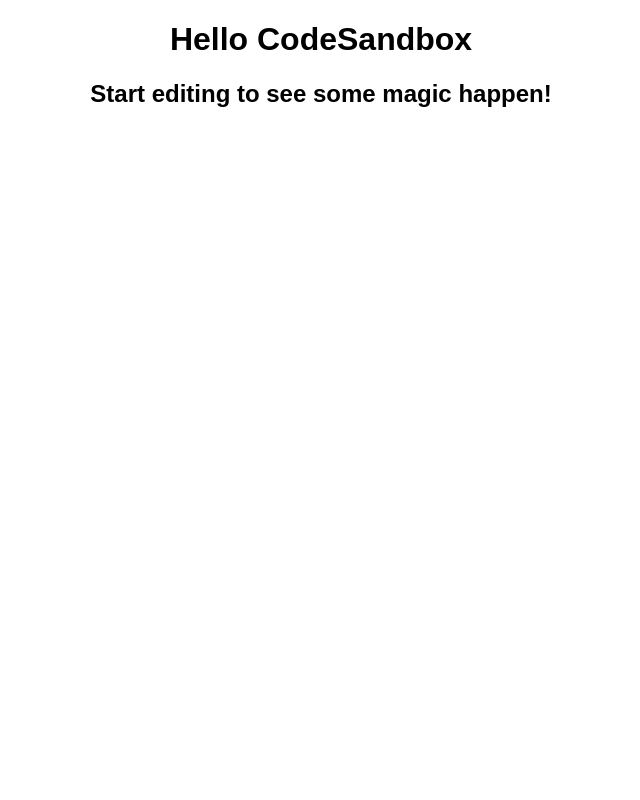
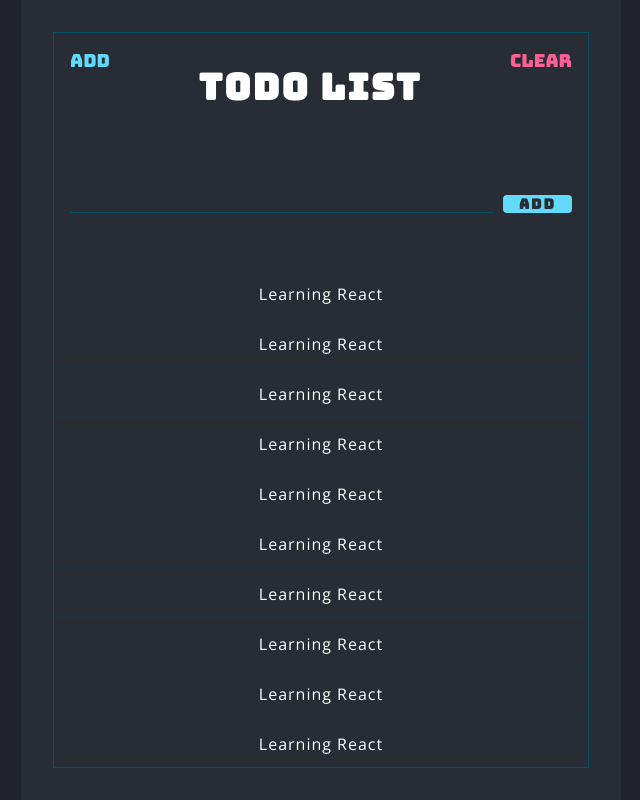
Before and after one commit to devcopas/react-todolist, a React (Create React App) app: page / in a window 1280 px wide. Shown: the whole page, without its empty margins (319-959 px from the left). Built offline with nearby package versions, Linux system fonts and the light colour scheme.

Commit message:
migrasi html css ke react

```diff
--- a/src/App.js
+++ b/src/App.js
@@ -2,9 +2,52 @@
 
 export default function App() {
   return (
-    <div className="App">
-      <h1>Hello CodeSandbox</h1>
-      <h2>Start editing to see some magic happen!</h2>
+    <div className="container">
+      <div className="frame">
+        <section className="header">
+          <button className="header-btn main-blue-color">Add</button>
+          <h1 className="header-title">Todo List</h1>
+          <button className="header-btn clear">Clear</button>
+        </section>
+        <section className="add">
+          <form className="add-form">
+            <input type="text" className="add-input" />
+            <button className="add-btn">Add</button>
+          </form>
+        </section>
+        <section className="todos">
+          <div className="todo">
+            <span className="todo-text">Learning React</span>
+          </div>
+          <div className="todo">
+            <span className="todo-text">Learning React</span>
+          </div>
+          <div className="todo">
+            <span className="todo-text">Learning React</span>
+          </div>
+          <div className="todo">
+            <span className="todo-text">Learning React</span>
+          </div>
+          <div className="todo">
+            <span className="todo-text">Learning React</span>
+          </div>
+          <div className="todo">
+            <span className="todo-text">Learning React</span>
+          </div>
+          <div className="todo">
+            <span className="todo-text">Learning React</span>
+          </div>
+          <div className="todo">
+            <span className="todo-text">Learning React</span>
+          </div>
+          <div className="todo">
+            <span className="todo-text">Learning React</span>
+          </div>
+          <div className="todo">
+            <span className="todo-text">Learning React</span>
+          </div>
+        </section>
+      </div>
     </div>
   );
 }
--- a/src/styles.css
+++ b/src/styles.css
@@ -1,4 +1,157 @@
-.App {
-  font-family: sans-serif;
+@import url("https://fonts.googleapis.com/css2?family=Bungee&family=Open+Sans:wght@300;400;600;700&display=swap");
+
+* {
+  box-sizing: border-box;
+}
+
+:root {
+  --main-blue-color: #61dafb;
+}
+
+.main-blue-color {
+  color: var(--main-blue-color);
+}
+
+html {
+  font-size: 10px;
+}
+
+body {
+  display: flex;
+  justify-content: center;
+  align-content: center;
+  align-items: center;
+  background: #20232a;
+  height: 100vh;
+}
+
+body,
+html {
+  margin: 0;
+  padding: 0;
+  font-family: -apple-system, BlinkMacSystemFont, "Segoe UI", Roboto, Oxygen,
+    Ubuntu, Cantarell, "Open Sans", "Helvetica Neue", sans-serif;
+}
+
+.container {
+  height: 800px;
+  width: 600px;
+  background-color: #282c34;
+  padding: 32px;
+}
+
+.frame {
+  border: 1px solid hsl(193, 95%, 20%);
+  height: 100%;
+  display: flex;
+  flex-direction: column;
+  justify-content: space-between;
+}
+
+.header {
+  display: flex;
+  align-items: flex-start;
+}
+
+.header-title {
+  flex: 1;
   text-align: center;
+  color: #fff;
+  font-size: 3.6rem;
+  font-family: "Bungee", sans-serif;
+  text-transform: lowercase;
+  letter-spacing: 2px;
 }
+
+.header-btn {
+  font-size: 1.8rem;
+  text-transform: uppercase;
+  font-family: "Bungee", sans-serif;
+  padding: 16px;
+  cursor: pointer;
+  background: unset;
+  border: unset;
+  outline: unset;
+}
+
+.header-btn.main-blue-color:hover {
+  color: hsl(193, 95%, 50%);
+}
+
+.header-btn.clear {
+  color: #fb6194;
+}
+
+.header-btn.clear {
+  color: #fb6194;
+}
+
+.header-btn.clear:hover {
+  color: hsl(340, 95%, 63%);
+}
+
+.add {
+  padding: 16px;
+}
+
+.add-form {
+  display: flex;
+  align-items: flex-end;
+}
+
+.add-input {
+  background: unset;
+  border: unset;
+  padding: 0 64px;
+  margin-right: 10px;
+  flex: 1;
+  outline: unset;
+  border-bottom: 1px solid hsl(193, 95%, 20%);
+}
+
+.add-input:focus {
+  color: hsl(0, 0%, 95%);
+}
+
+.add-btn {
+  font-size: 1.4rem;
+  padding: 0 16px;
+  border-radius: 4px;
+  color: #282c34;
+  text-transform: uppercase;
+  font-weight: 700;
+  letter-spacing: 2px;
+  cursor: pointer;
+  font-family: "Bungee", sans-serif;
+  background: var(--main-blue-color);
+  border: unset;
+  outline: unset;
+}
+
+.add-btn:hover {
+  background-color: hsl(193, 95%, 60%);
+}
+
+.todos {
+  display: flex;
+  flex-direction: column;
+}
+
+.todo {
+  position: relative;
+  flex: 1 0 auto;
+  text-align: center;
+  min-height: 34px;
+  margin: 16px 0 0;
+  font-family: "Open Sans", sans-serif;
+  font-size: 16px;
+  border-bottom: 1px solid hsla(193, 95%, 20%, 0.2);
+}
+
+.todo-text {
+  position: absolute;
+  left: 50%;
+  transform: translateX(-50%);
+  color: #fff;
+  letter-spacing: 1px;
+}
```
Also changed, not shown: package.json (+9 -4 lines).
